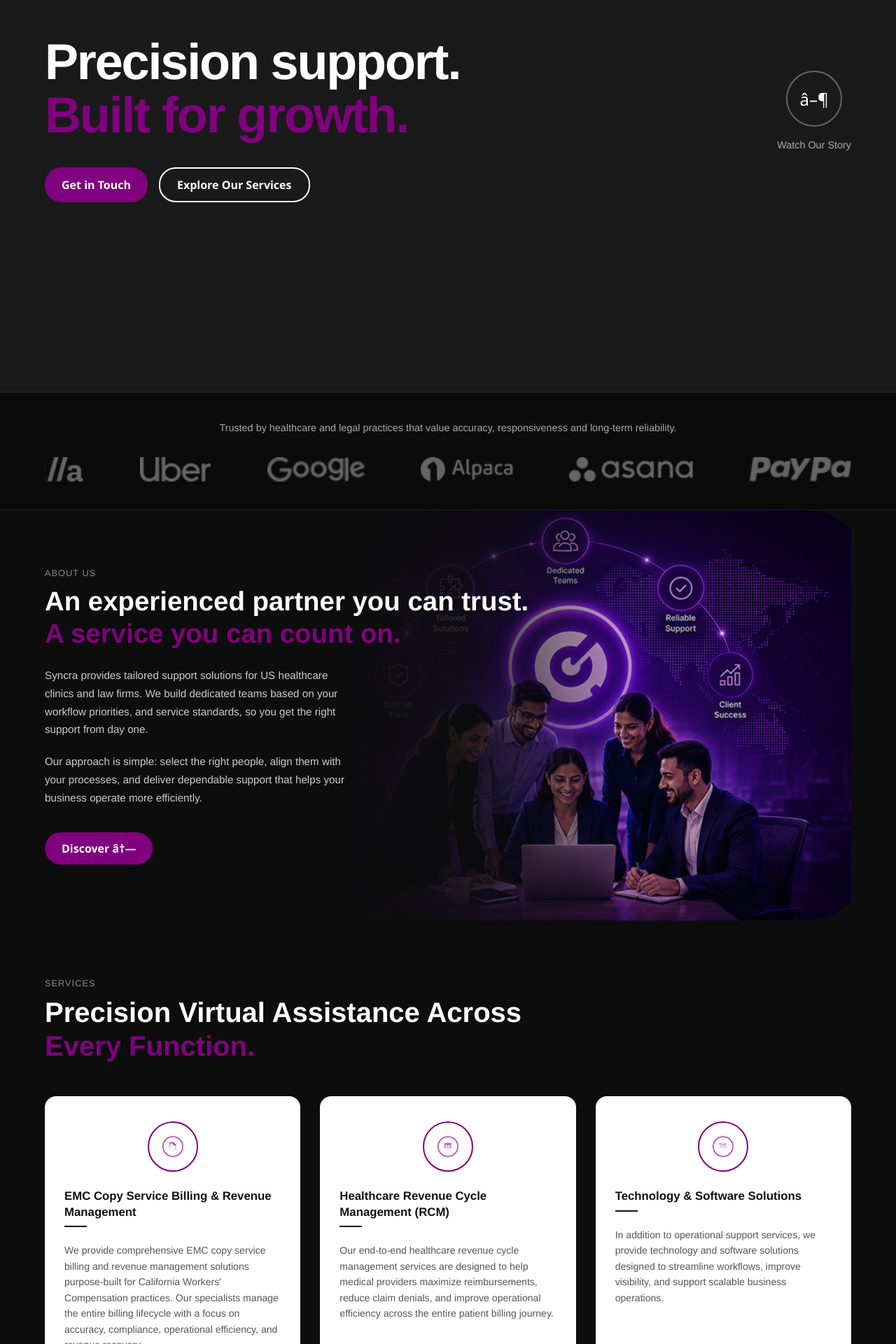
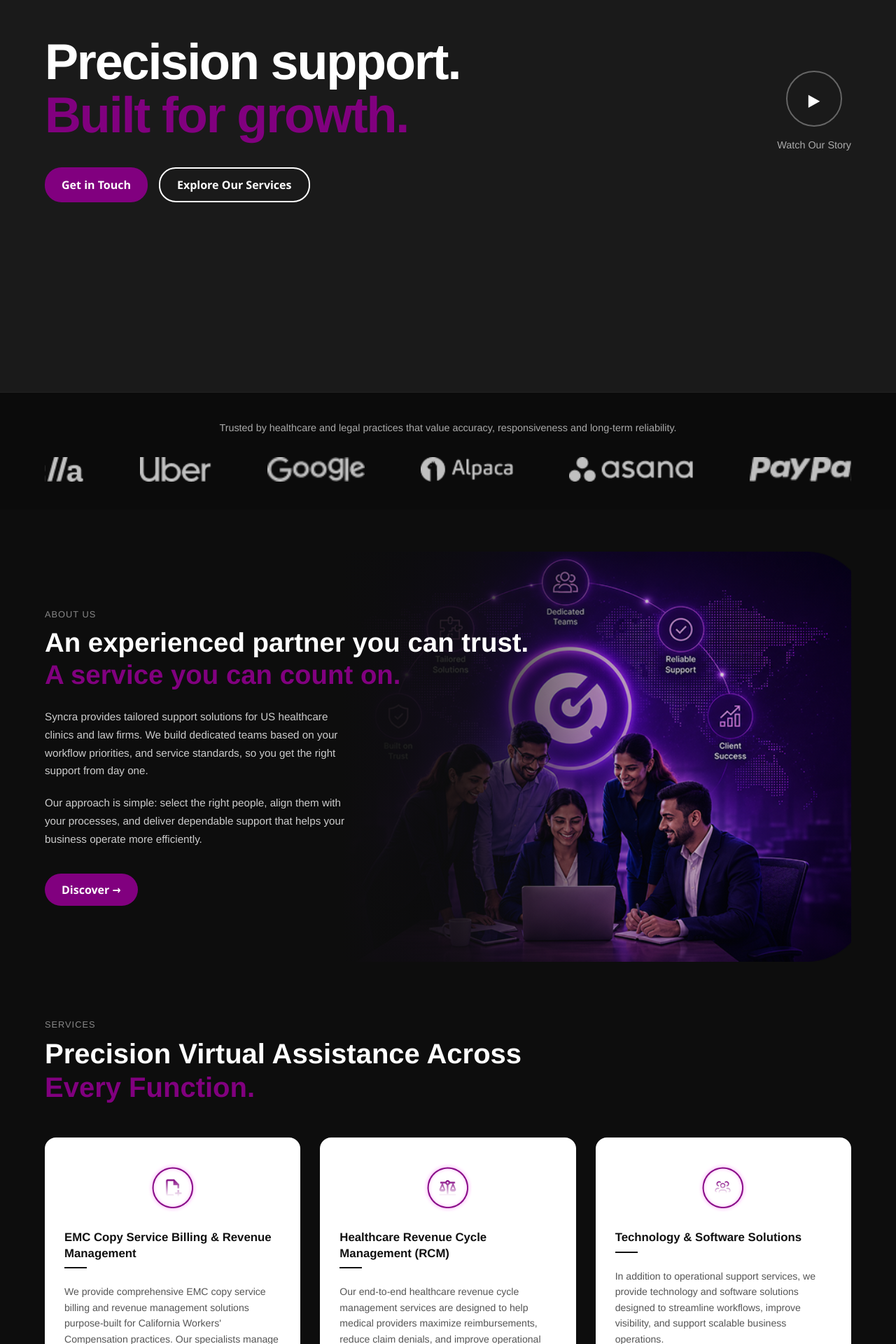
Before and after one commit to tcystems/syncra, an Angular app: page /home in a window 1280 px wide. Shown: the part 240-2160 px from the top of the page at 70% size. Built offline with nearby package versions, Linux system fonts and the light colour scheme.

Commit message:
service card animation

```diff
--- a/src/app/pages/home.component.html
+++ b/src/app/pages/home.component.html
@@ -11,7 +11,7 @@
       </div>
       <div class="hero-video-wrapper">
         <button class="btn-play">
-          <span class="play-icon">â–¶</span>
+          <span class="play-icon">▶</span>
         </button>
         <span class="video-text">Watch Our Story</span>
       </div>
@@ -56,7 +56,7 @@
         <h2>An experienced partner you can trust.<br><span class="highlight-text">A service you can count on.</span></h2>
         <p>Syncra provides tailored support solutions for US healthcare clinics and law firms. We build dedicated teams based on your workflow priorities, and service standards, so you get the right support from day one.</p>
         <p>Our approach is simple: select the right people, align them with your processes, and deliver dependable support that helps your business operate more efficiently.</p>
-        <button class="btn btn-primary btn-icon">Discover â†—</button>
+        <button class="btn btn-primary btn-icon">Discover →</button>
       </div>
     </div>
   </section>
--- a/src/app/pages/home.component.scss
+++ b/src/app/pages/home.component.scss
@@ -140,7 +140,6 @@
   padding: 40px 0;
   background-color: #0b0b0b;
   border-top: 1px solid #222;
-  border-bottom: 1px solid #222;
   overflow: hidden;
 
   .partners-tagline {
@@ -166,11 +165,11 @@
       display: inline-block;
       height: 35px;
       margin: 0 40px; // Spacing between logos
-      opacity: 0.5;
+      opacity: 1;
       transition: opacity 0.3s;
       vertical-align: middle;
 
-      &:hover { opacity: 1; }
+      &:hover { opacity: 0.5; }
     }
   }
 }
@@ -184,6 +183,7 @@
 .about-section {
   position: relative;
   padding: 0;
+  margin-top: 60px;
   background-color: #0d0d0d;
   min-height: 520px;
   overflow: hidden;
@@ -292,22 +292,22 @@
     display: flex;
     flex-direction: column;
     align-items: flex-start;
+    transition: transform 0.3s ease, box-shadow 0.3s ease;
+
+    &:hover {
+      transform: translateY(-8px);
+      box-shadow: 0 15px 35px rgba(129, 0, 127, 0.25);
+    }
 
     // Purple-ringed icon circle at the top-center
     .service-icon {
-      width: 72px;
-      height: 72px;
-      border-radius: 50%;
-      border: 2px solid #81007F;
-      display: flex;
-      align-items: center;
+      margin-bottom: 24px;
       justify-content: center;
-      margin-bottom: 24px;
       align-self: center;
 
       img {
-        width: 36px;
-        height: 36px;
+        width: 72px;
+        height: 72px;
         object-fit: contain;
       }
     }
@@ -365,22 +365,26 @@
 
 /* FAQ Section */
 .faq-section {
-  padding: 80px 0;
+  padding: 100px 0;
   background-color: #0d0d0d;
   color: white;
+  position: relative;
+  overflow: hidden;
 
   .faq-container {
+    position: relative;
+    z-index: 2;
     display: flex;
     align-items: center;
-    justify-content: space-between;
-    gap: 60px;
-    flex-wrap: wrap;
+    justify-content: flex-start;
   }
 
   .faq-content {
-    flex: 1;
+    width: 60%;
     min-width: 300px;
-    max-width: 600px;
+    max-width: 650px;
+    position: relative;
+    z-index: 2;
 
     h2 {
       font-size: 2.5rem;
@@ -389,7 +393,8 @@
 
     p {
       color: #ccc;
-      margin-bottom: 30px;
+      margin-bottom: 40px;
+      max-width: 80%;
     }
 
     .faq-list {
@@ -402,14 +407,15 @@
       display: flex;
       flex-direction: column;
       padding: 16px 20px;
-      background-color: transparent;
+      background-color: rgba(13, 13, 13, 0.4);
+      backdrop-filter: blur(4px);
       border: 1px solid rgba(255,255,255,0.15);
       border-radius: 8px;
       cursor: pointer;
       transition: background-color 0.3s;
 
       &:hover {
-        background-color: rgba(255,255,255,0.03);
+        background-color: rgba(255,255,255,0.08);
       }
 
       .faq-question-header {
@@ -436,6 +442,7 @@
         justify-content: center;
         border-radius: 50%;
         font-size: 0.85rem;
+        flex-shrink: 0;
       }
 
       .q-text {
@@ -455,6 +462,7 @@
         color: rgba(255,255,255,0.7);
         font-size: 0.7rem;
         transition: transform 0.3s ease;
+        flex-shrink: 0;
 
         &.rotated {
           transform: rotate(180deg);
@@ -480,16 +488,32 @@
   }
 
   .faq-image-wrapper {
-    flex: 1;
-    min-width: 350px;
+    position: absolute;
+    right: max(24px, calc((100% - 1200px) / 2 + 24px));
+    top: 50%;
+    transform: translateY(-50%);
+    width: 65%;
+    max-width: 1000px;
+    z-index: 1;
+    pointer-events: none;
     display: flex;
     justify-content: center;
     align-items: center;
 
+    // Blur and fade the edges of the image smoothly into the background
+    -webkit-mask-image: radial-gradient(ellipse at center, black 40%, transparent 80%);
+    mask-image: radial-gradient(ellipse at center, black 40%, transparent 80%);
+
     .faq-image {
       width: 100%;
       height: auto;
-      max-width: 500px;
+      object-fit: contain;
+    }
+
+    @media (max-width: 992px) {
+      opacity: 0.3;
+      right: -20%;
+      width: 90%;
     }
   }
 }
```
